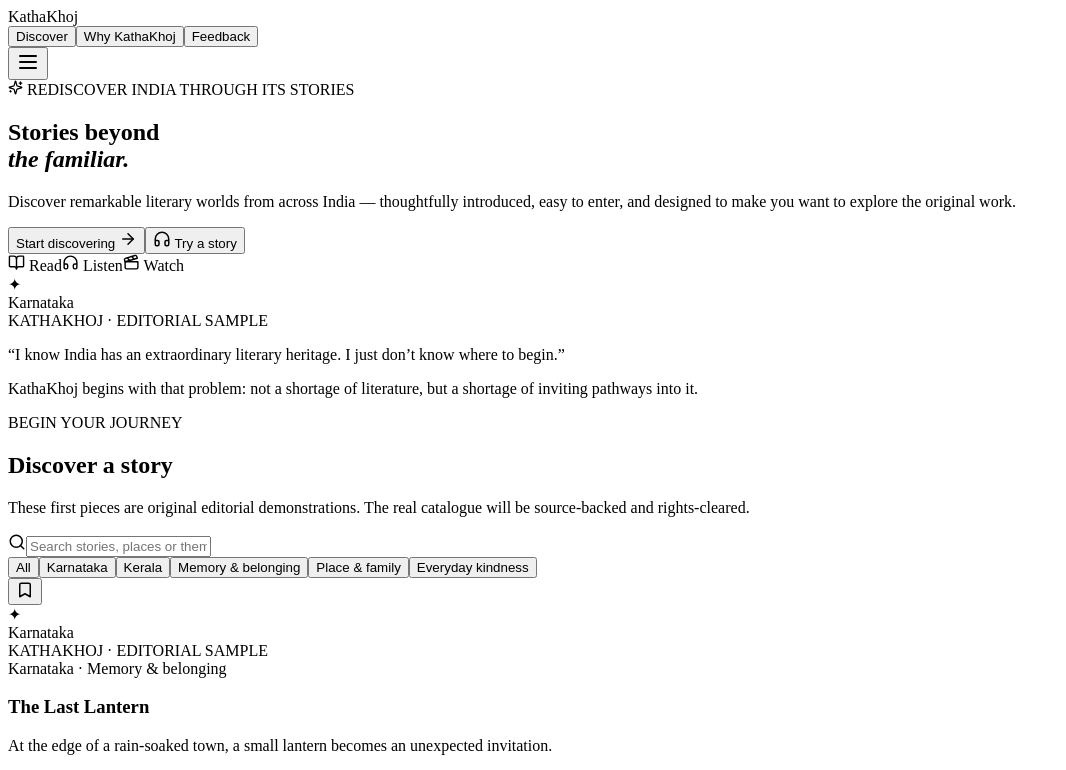
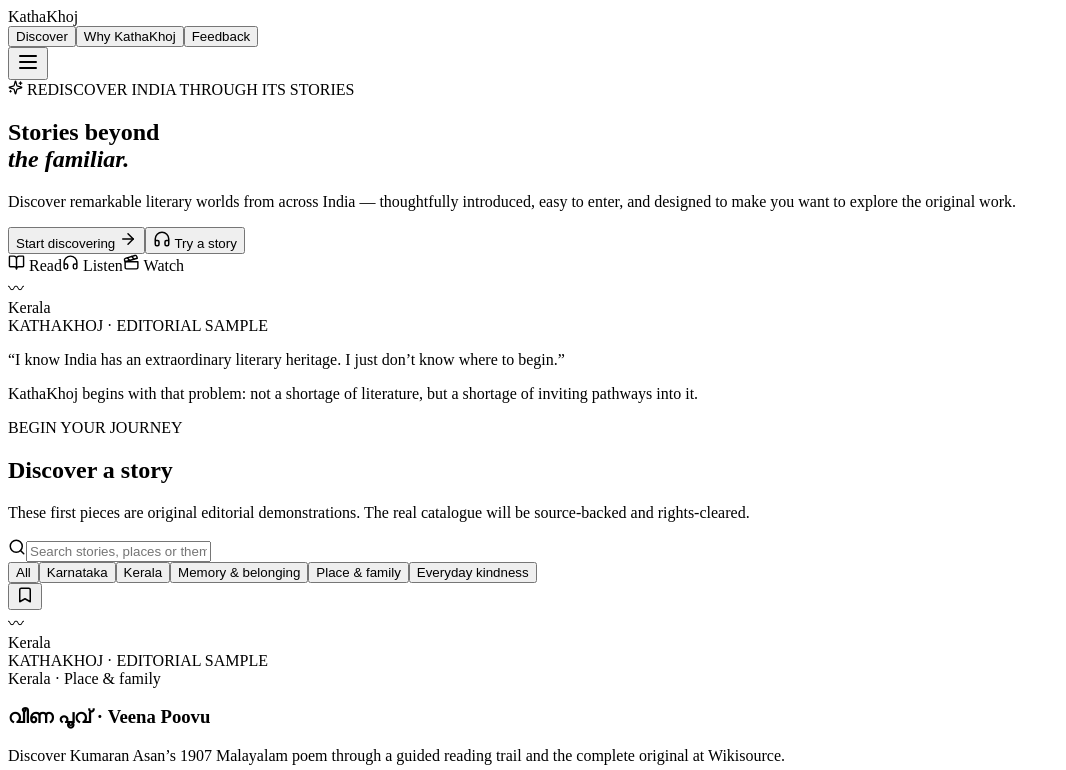
Before and after one commit to scaleblueprint/kathakhoj, a React (Vite) app: page / in a window 1280 px wide. Shown: the top 770 px of the page, without its empty margins (0-1066 px from the left). Built offline with nearby package versions, Linux system fonts and the light colour scheme; the HTML template or start-up script is replaced by a standard one.

Commit message:
Introduce source-backed Malayalam literary reading trail

```diff
--- a/src/data/stories.js
+++ b/src/data/stories.js
@@ -1,4 +1,30 @@
 export const stories = [
+  {
+    id: 'veena-poovu',
+    title: 'വീണ പൂവ് · Veena Poovu',
+    subtitle: 'A fallen flower, a life remembered',
+    region: 'Kerala',
+    language: 'Malayalam',
+    inspiredLanguage: 'Malayalam original',
+    theme: 'Place & family',
+    duration: 'Original poem · 41 stanzas',
+    type: 'Source-linked original literature',
+    accent: 'green',
+    summary: 'Discover Kumaran Asan’s 1907 Malayalam poem through a guided reading trail and the complete original at Wikisource.',
+    note: 'Original poem by Kumaran Asan (1907). This guided page contains original editorial orientation, not a translation or reproduction of the poem. Read all 41 stanzas at the linked Wikisource edition.',
+    author: 'Kumaran Asan',
+    published: '1907',
+    sourceTitle: 'Malayalam Wikisource — വീണ പൂവ്',
+    sourceUrl: 'https://ml.wikisource.org/wiki/Veena_Poovu',
+    textAccess: 'source-linked-public-domain-original',
+    parts: [
+      { title: 'Meet the fallen flower', paragraphs: ['Begin with the poem’s opening image. Follow the source link to read the original Malayalam stanzas 1–10. Notice how the poet speaks directly to the flower and recalls its early life. This is an editorial reading prompt, not the poem itself.'] },
+      { title: 'Beauty and attachment', paragraphs: ['Continue with original stanzas 11–20 at Wikisource. Observe the imagery of affection and the shifting emotional register. Read the Malayalam before consulting any interpretation.'] },
+      { title: 'The fall and its echoes', paragraphs: ['Read original stanzas 21–30 at Wikisource. Consider how the poem moves from one flower toward a wider reflection on impermanence.'] },
+      { title: 'The closing reflection', paragraphs: ['Finish original stanzas 31–41 at Wikisource. Return here only after reading the ending; the companion below offers one possible way to reflect on the whole poem.'] }
+    ],
+    essence: 'The fallen flower becomes a way to reflect on beauty, change and impermanence. This is an editorial interpretation, not a replacement for Asan’s Malayalam text.'
+  },
   {
     id: 'last-lantern',
     title: 'The Last Lantern',
```
